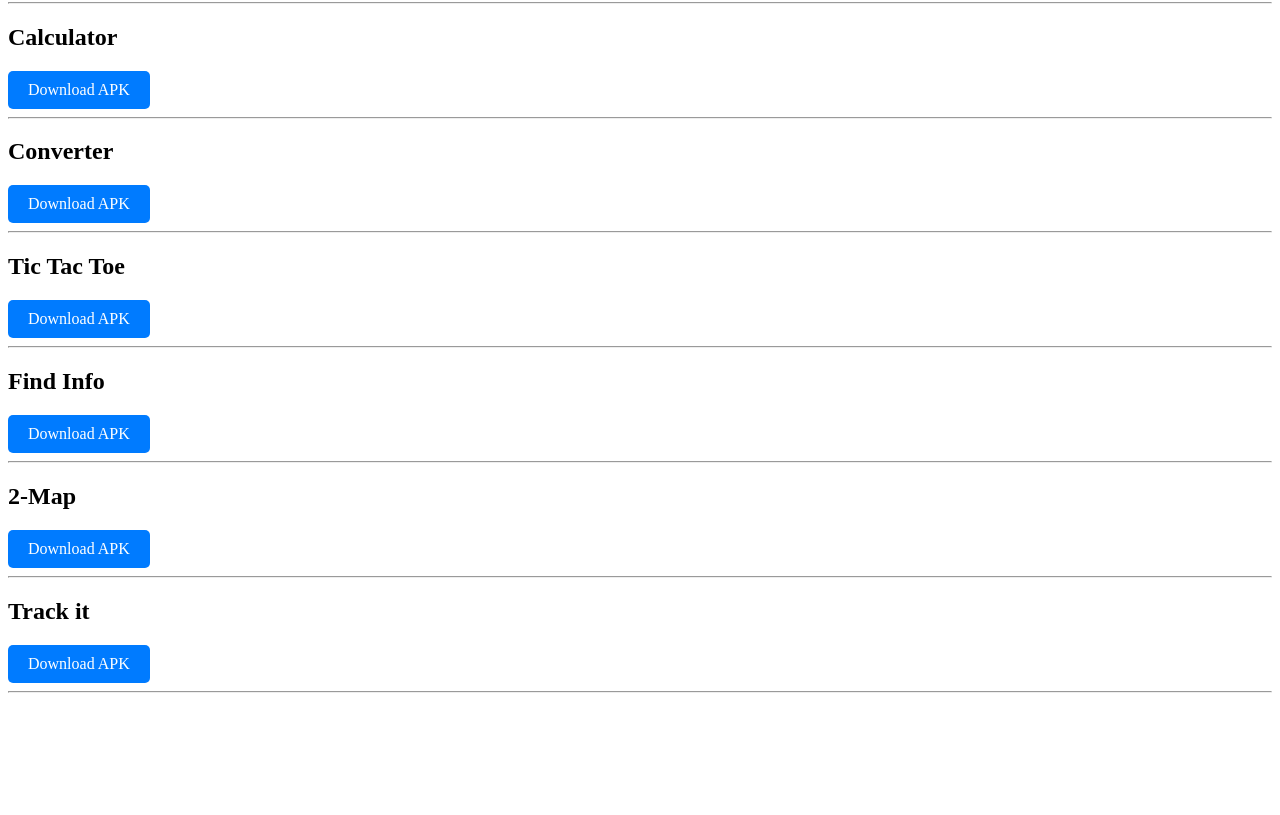
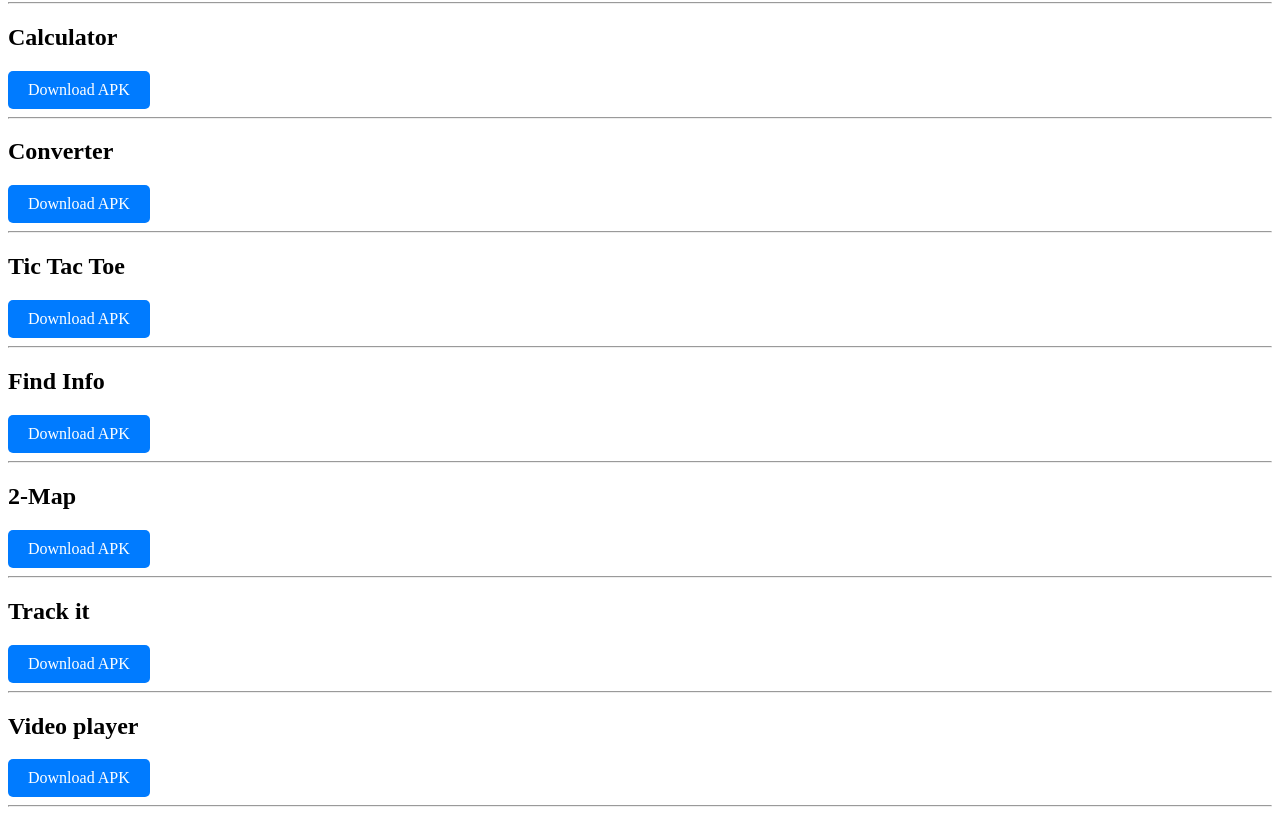
Before and after one commit to everythingfreee/MyApps, a plain HTML site: page index.html in a window 1280 px wide. Shown: the part 207-1022 px from the top of the page. Before the commit the page ends 908 px from the top, so only its background shows below. Drawn offline with Linux system fonts and the light colour scheme.

Commit message:
index.html

```diff
--- a/index.html
+++ b/index.html
@@ -38,5 +38,7 @@
     <a href="map.apk" class="download-button" download>Download APK</a><hr>
     <h2>Track it</h2>
     <a href="track.apk" class="download-button" download>Download APK</a><hr>
+    <h2>Video player</h2>
+    <a href="play.apk" class="download-button" download>Download APK</a><hr>
 </body>
 </html>
```
